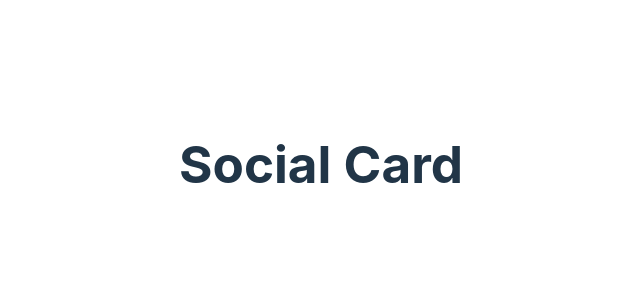
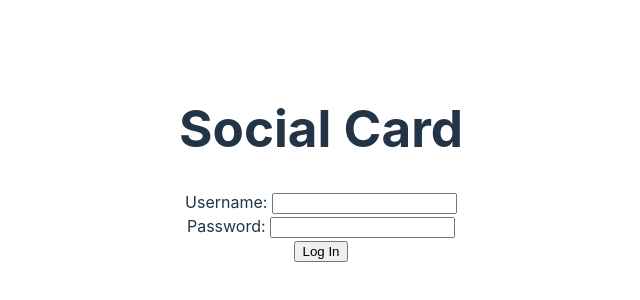
Before and after one commit to Momentum-Team-19/collaborative-project-team-sherlock, a React (Vite) app in the folder socialcards/: page / in a window 1280 px wide. Shown: the part 236-536 px from the top of the page, without its empty margins (319-959 px from the left). Built offline with nearby package versions, Linux system fonts and the light colour scheme.

Commit message:
Add Gallery Page

```diff
--- a/socialcards/src/App.jsx
+++ b/socialcards/src/App.jsx
@@ -2,13 +2,20 @@ import { useState } from "react";
 import reactLogo from "./assets/react.svg";
 import viteLogo from "/vite.svg";
 import "./App.css";
+import Login from "./Login";
+import Gallery from "./Gallery";
 
 function App() {
   const [count, setCount] = useState(0);
+  const [token, setToken] = useState("");
+  const isAuthenticated = token.length !== 0;
+  console.log("isAuthenticated", isAuthenticated);
 
   return (
     <>
       <h1>Social Card</h1>
+
+      {!isAuthenticated ? <Login setToken={setToken} /> : <Gallery />}
     </>
   );
 }
--- /dev/null
+++ b/socialcards/src/Gallery.jsx
@@ -0,0 +1,5 @@
+const Gallery = () => {
+  return <div>Gallery Page</div>;
+};
+
+export default Gallery;
--- a/socialcards/src/Authentication.jsx
+++ b/socialcards/src/Login.jsx
@@ -8,14 +8,17 @@ const Login = ({ setToken }) => {
   const handleSubmit = (e) => {
     e.preventDefault();
 
-    const loginUrl = "";
+    const loginUrl = "https://social-card.fly.dev/auth/token/login/";
+    console.log("submitClick", username, password);
 
-    axios
-      .post(loginUrl, {
-        username: username,
-        password: password,
-      })
-      .then((res) => setToken(res.data.auth_token));
+    setToken("Happy Birthday");
+
+    // axios
+    //   .post(loginUrl, {
+    //     username: username,
+    //     password: password,
+    //   })
+    //   .then((res) => setToken(res.data.auth_token));
   };
 
   return (
```
